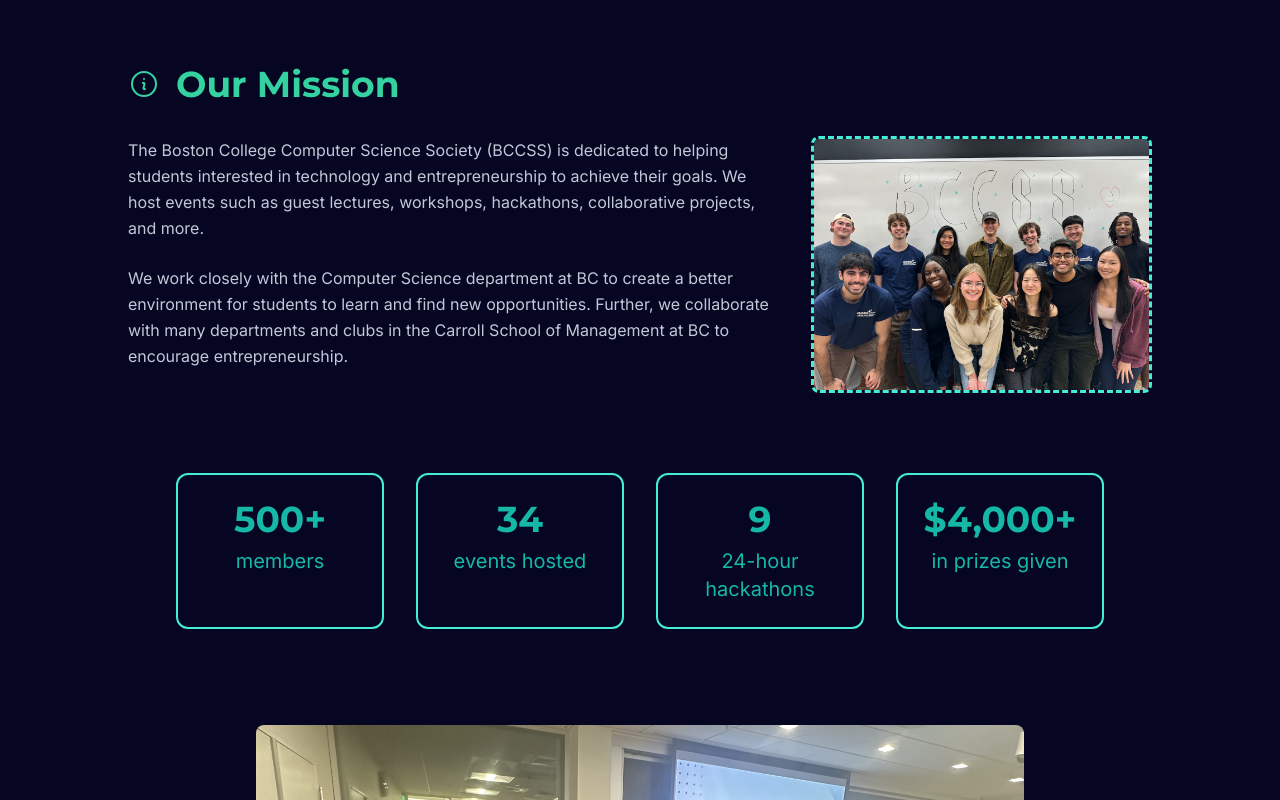
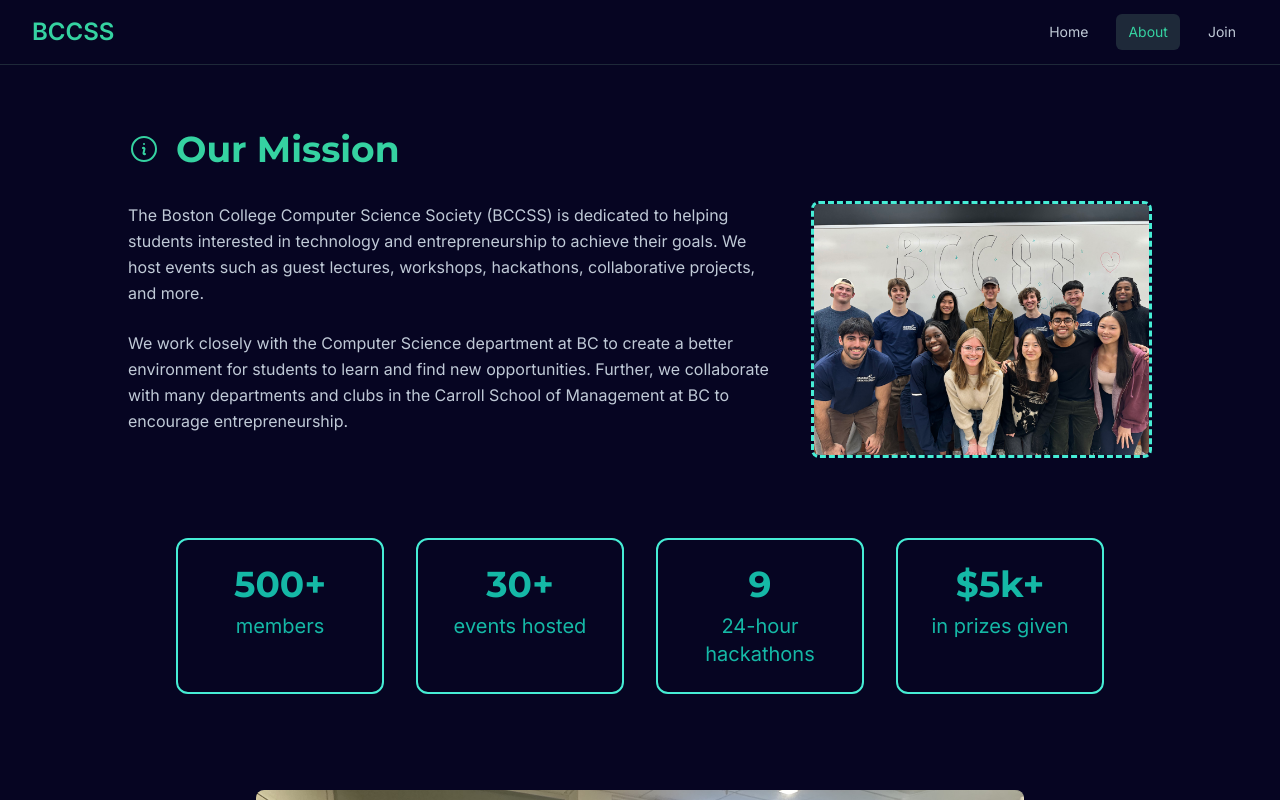
Before and after one commit to bccss/bccss, a React (Vite) app: page /about in a window 1280 px wide. Shown: the top 800 px of the page. Built offline with nearby package versions, Linux system fonts and the light colour scheme; grey boxes are pictures that could not be loaded.

Commit message:
add updates to
home page animation
new navbar
links

```diff
--- a/src/assets/board_members.json
+++ b/src/assets/board_members.json
@@ -2,91 +2,91 @@
     {
         "name": "Julia Yang",
         "title": "Co-President",
-        "linkedin": "",
+        "linkedin": "https://www.linkedin.com/in/juliacyang/",
         "github": "https://github.com/juliayang",
         "image": "board/julia_yang.JPG"
     },
     {
         "name": "Hunter Scheppat",
         "title": "Co-President",
-        "linkedin": "",
+        "linkedin": "https://www.linkedin.com/in/hunterscheppat/",
         "github": "https://github.com/hunterschep",
         "image": "board/hunter_scheppat.jpeg"
     },
     {
         "name": "Aimee Hong",
         "title": "Events Team Lead",
-        "linkedin": "",
+        "linkedin": "https://www.linkedin.com/in/aimeehong/",
         "github": "https://github.com/aimeehong1",
         "image": "board/aimee_hong.jpeg"
     },
     {
         "name": "Andy Bello",
         "title": "Events Team",
-        "linkedin": "",
+        "linkedin": "https://www.linkedin.com/in/andy-bello/",
         "github": "https://github.com/andybello28",
         "image": "board/andy_bello.jpeg"
     },
     {
         "name": "Audrey Xiao",
         "title": "Events Team",
-        "linkedin": "",
+        "linkedin": "https://www.linkedin.com/in/audrey-xiao-48231b2a7/",
         "github": "",
         "image": "board/audrey_xiao.JPG"
     },
     {
         "name": "Rafael Singer",
         "title": "Tech Team Lead",
-        "linkedin": "",
+        "linkedin": "https://www.linkedin.com/in/rafael-singer-62566618b/",
         "github": "https://github.com/rafaelsinger",
         "image": "board/rafael_singer.jpeg"
     },
     {
         "name": "Talia Kusmerik",
         "title": "Tech Team",
-        "linkedin": "",
+        "linkedin": "https://www.linkedin.com/in/talia-kusmirek-b0421b289/",
         "github": "",
         "image": "board/talia_kusmerik.png"
     },
     {
         "name": "Nathan Thai",
         "title": "Tech Team",
-        "linkedin": "",
+        "linkedin": "https://www.linkedin.com/in/nathanjthai/",
         "github": "",
         "image": "board/nathaniel_thai.jpeg"
     },
     {
         "name": "Nathan Banketa",
         "title": "Marketing Team Lead",
-        "linkedin": "",
+        "linkedin": "https://www.linkedin.com/in/nathanbanketa/",
         "github": "https://github.com/nathanbanketa",
         "image": "board/nathan_banketa.jpg"
     },
     {
         "name": "Catherine Hou",
         "title": "Marketing Team",
-        "linkedin": "",
+        "linkedin": "https://www.linkedin.com/in/catherinehou165/",
         "github": "https://github.com/houcb",
         "image": "board/catherine_hou.jpeg"
     },
     {
         "name": "Wesay Okungbowa",
         "title": "Marketing Team",
-        "linkedin": "",
+        "linkedin": "https://www.linkedin.com/in/wesayokungbowa/",
         "github": "https://github.com/stormyBlueclouds",
         "image": "board/wesay_okungbowa.jpg"
     },
     {
         "name": "Austin Chan-Orsini",
         "title": "Marketing Team",
-        "linkedin": "",
+        "linkedin": "https://www.linkedin.com/in/austinchan-orsini/",
         "github": "",
         "image": "board/austin_chan-orsini.jpeg"
     },
     {
         "name": "Aidan O’Neill",
         "title": "Treasurer",
-        "linkedin": "",
+        "linkedin": "https://www.linkedin.com/in/aidan-o-neill/",
         "github": "https://github.com/oneillgq",
         "image": "board/aidan_o-neill.jpg"
     }
--- /dev/null
+++ b/src/components/Navbar.tsx
@@ -0,0 +1,105 @@
+import { useState } from 'react';
+import { Link, useLocation } from 'react-router-dom';
+
+export const Navbar = () => {
+  const [isOpen, setIsOpen] = useState(false);
+  const location = useLocation();
+
+  const navItems = [
+    { path: '/', label: 'Home' },
+    { path: '/about', label: 'About' },
+    { path: '/join', label: 'Join' },
+  ];
+
+  const isActivePath = (path: string) => {
+    return location.pathname === path;
+  };
+
+  return (
+    <nav className="bg-backgroundBlack border-b border-gray-800">
+      <div className="max-w-7xl mx-auto px-4 sm:px-6 lg:px-8">
+        <div className="flex items-center justify-between h-16">
+          {/* Logo/Brand */}
+          <div className="flex-shrink-0">
+            <Link to="/" className="flex items-center">
+              <span className="text-2xl font-bold text-primaryGreen font-header">
+                BCCSS
+              </span>
+            </Link>
+          </div>
+
+          {/* Desktop Navigation */}
+          <div className="hidden md:block">
+            <div className="ml-10 flex items-center space-x-4">
+              {navItems.map((item) => (
+                <Link
+                  key={item.path}
+                  to={item.path}
+                  className={`px-3 py-2 rounded-md text-sm font-medium transition-colors duration-300
+                    ${isActivePath(item.path)
+                      ? 'text-primaryGreen bg-gray-800'
+                      : 'text-fontGray hover:text-secondaryTeal hover:bg-gray-800'
+                    }`}
+                >
+                  {item.label}
+                </Link>
+              ))}
+            </div>
+          </div>
+
+          {/* Mobile menu button */}
+          <div className="md:hidden">
+            <button
+              onClick={() => setIsOpen(!isOpen)}
+              className="inline-flex items-center justify-center p-2 rounded-md text-fontGray hover:text-primaryGreen hover:bg-gray-800 focus:outline-none"
+              aria-label="Main menu"
+            >
+              <svg
+                className="h-6 w-6"
+                stroke="currentColor"
+                fill="none"
+                viewBox="0 0 24 24"
+              >
+                {!isOpen ? (
+                  <path
+                    strokeLinecap="round"
+                    strokeLinejoin="round"
+                    strokeWidth="2"
+                    d="M4 6h16M4 12h16M4 18h16"
+                  />
+                ) : (
+                  <path
+                    strokeLinecap="round"
+                    strokeLinejoin="round"
+                    strokeWidth="2"
+                    d="M6 18L18 6M6 6l12 12"
+                  />
+                )}
+              </svg>
+            </button>
+          </div>
+        </div>
+      </div>
+
+      {/* Mobile menu */}
+      <div className={`${isOpen ? 'block' : 'hidden'} md:hidden`}>
+        <div className="px-2 pt-2 pb-3 space-y-1 sm:px-3">
+          {navItems.map((item) => (
+            <Link
+              key={item.path}
+              to={item.path}
+              className={`block px-3 py-2 rounded-md text-base font-medium transition-colors duration-300
+                ${isActivePath(item.path)
+                  ? 'text-primaryGreen bg-gray-800'
+                  : 'text-fontGray hover:text-secondaryTeal hover:bg-gray-800'
+                }`}
+              onClick={() => setIsOpen(false)}
+            >
+              {item.label}
+            </Link>
+          ))}
+        </div>
+      </div>
+    </nav>
+  );
+};
--- a/src/main.tsx
+++ b/src/main.tsx
@@ -1,17 +1,31 @@
 import { StrictMode } from 'react'
 import { createRoot } from 'react-dom/client'
-import { BrowserRouter, Routes, Route } from "react-router-dom";
+import { BrowserRouter, Routes, Route, useLocation } from "react-router-dom";
 import { Home, About, Join } from "./pages";
+import { Navbar } from "./components/Navbar";
 import './index.css'
 
-createRoot(document.getElementById('root')!).render(
-  <StrictMode>
-    <BrowserRouter>
+// Wrapper component to handle navbar logic
+const AppLayout = () => {
+  const location = useLocation();
+  const showNavbar = location.pathname !== '/';
+
+  return (
+    <>
+      {showNavbar && <Navbar />}
       <Routes>
         <Route path="/" element={<Home />} />
         <Route path="/about" element={<About />} />
         <Route path="/join" element={<Join />} />
       </Routes>
+    </>
+  );
+};
+
+createRoot(document.getElementById('root')!).render(
+  <StrictMode>
+    <BrowserRouter>
+      <AppLayout />
     </BrowserRouter>
   </StrictMode>,
 )
--- a/src/pages/About.tsx
+++ b/src/pages/About.tsx
@@ -53,7 +53,7 @@
                 </div>
                 <div className="group p-6 rounded-xl text-center w-44 md:w-52 text-secondaryTeal border-2 border-teal-300 bg-transparent hover:bg-teal-500 hover:border-teal-400 hover:shadow-2xl hover:-translate-y-2 transition-all duration-300 cursor-pointer">
                     <div className="transform group-hover:scale-110 transition-transform duration-300">
-                        <h4 className="text-4xl font-bold group-hover:!text-black mb-2">34</h4>
+                        <h4 className="text-4xl font-bold group-hover:!text-black mb-2">30+</h4>
                         <p className="text-xl font-inter group-hover:!text-black">events hosted</p>
                     </div>
                 </div>
@@ -65,7 +65,7 @@
                 </div>
                 <div className="group p-6 rounded-xl text-center w-44 md:w-52 text-secondaryTeal border-2 border-teal-300 bg-transparent hover:bg-teal-500 hover:border-teal-400 hover:shadow-2xl hover:-translate-y-2 transition-all duration-300 cursor-pointer">
                     <div className="transform group-hover:scale-110 transition-transform duration-300">
-                        <h4 className="text-4xl font-bold group-hover:!text-black mb-2">$4,000+</h4>
+                        <h4 className="text-4xl font-bold group-hover:!text-black mb-2">$5k+</h4>
                         <p className="text-xl font-inter group-hover:!text-black">in prizes given</p>
                     </div>
                 </div>
@@ -104,7 +104,7 @@
                                     aria-label={`${member.name}'s LinkedIn`}
                                 >
                                     <svg className="w-6 h-6" fill="currentColor" viewBox="0 0 24 24">
-                                        <path d="M19 0h-14c-2.761 0-5 2.239-5 5v14c0 2.761 2.239 5 5 5h14c2.762 0 5-2.239 5-5v-14c0-2.761-2.238-5-5-5zm-11 19h-3v-11h3v11zm-1.5-12.268c-.966 0-1.75-.79-1.75-1.764s.784-1.764 1.75-1.764 1.75.79 1.75 1.764-.783 1.764-1.75 1.764zm13.5 12.268h-3v-5.604c0-3.368-4-3.113-4 0v5.604h-3v-11h3v1.765c1.396-2.586 7-2.777 7 2.476v6.759z"/>
+                                        <path d="M19 0h-14c-2.761 0-5 2.239-5 5v14c0 2.761 2.239 5 5 5h14c2.762 0 5-2.239 5-5v-14c0-2.761-2.238-5-5-5zm-11 19h-3v-11h3v11zm-1.5-12.268c-.966 0-1.75-.79-1.75-1.764s.784-1.764 1.75-1.764 1.75.79 1.75 1.764-.783 1.764-1.75 1.764zm13.5 12.268h-3v-5.604c0-3.368-4-3.113-4 0v5.604h-3v-11h3v1.765c1.396-2.586 7-2.777 7 2.476v6.759z" />
                                     </svg>
                                 </a>
                                 <a
@@ -115,7 +115,7 @@
                                     aria-label={`${member.name}'s GitHub`}
                                 >
                                     <svg className="w-6 h-6" fill="currentColor" viewBox="0 0 24 24">
-                                        <path d="M12 0c-6.626 0-12 5.373-12 12 0 5.302 3.438 9.8 8.207 11.387.599.111.793-.261.793-.577v-2.234c-3.338.726-4.033-1.416-4.033-1.416-.546-1.387-1.333-1.756-1.333-1.756-1.089-.745.083-.729.083-.729 1.205.084 1.839 1.237 1.839 1.237 1.07 1.834 2.807 1.304 3.492.997.107-.775.418-1.305.762-1.604-2.665-.305-5.467-1.334-5.467-5.931 0-1.311.469-2.381 1.236-3.221-.124-.303-.535-1.524.117-3.176 0 0 1.008-.322 3.301 1.23.957-.266 1.983-.399 3.003-.404 1.02.005 2.047.138 3.006.404 2.291-1.552 3.297-1.23 3.297-1.23.653 1.653.242 2.874.118 3.176.77.84 1.235 1.911 1.235 3.221 0 4.609-2.807 5.624-5.479 5.921.43.372.823 1.102.823 2.222v3.293c0 .319.192.694.801.576 4.765-1.589 8.199-6.086 8.199-11.386 0-6.627-5.373-12-12-12z"/>
+                                        <path d="M12 0c-6.626 0-12 5.373-12 12 0 5.302 3.438 9.8 8.207 11.387.599.111.793-.261.793-.577v-2.234c-3.338.726-4.033-1.416-4.033-1.416-.546-1.387-1.333-1.756-1.333-1.756-1.089-.745.083-.729.083-.729 1.205.084 1.839 1.237 1.839 1.237 1.07 1.834 2.807 1.304 3.492.997.107-.775.418-1.305.762-1.604-2.665-.305-5.467-1.334-5.467-5.931 0-1.311.469-2.381 1.236-3.221-.124-.303-.535-1.524.117-3.176 0 0 1.008-.322 3.301 1.23.957-.266 1.983-.399 3.003-.404 1.02.005 2.047.138 3.006.404 2.291-1.552 3.297-1.23 3.297-1.23.653 1.653.242 2.874.118 3.176.77.84 1.235 1.911 1.235 3.221 0 4.609-2.807 5.624-5.479 5.921.43.372.823 1.102.823 2.222v3.293c0 .319.192.694.801.576 4.765-1.589 8.199-6.086 8.199-11.386 0-6.627-5.373-12-12-12z" />
                                     </svg>
                                 </a>
                             </div>
```
Also changed, not shown: src/pages/Home.tsx (+8 -8 lines).
